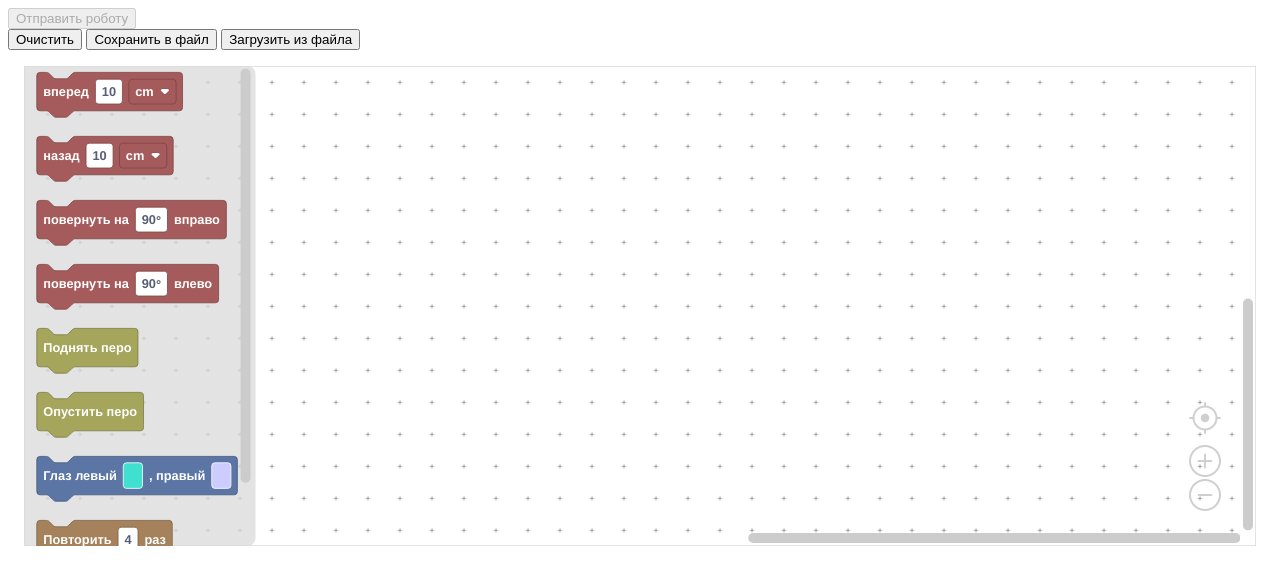
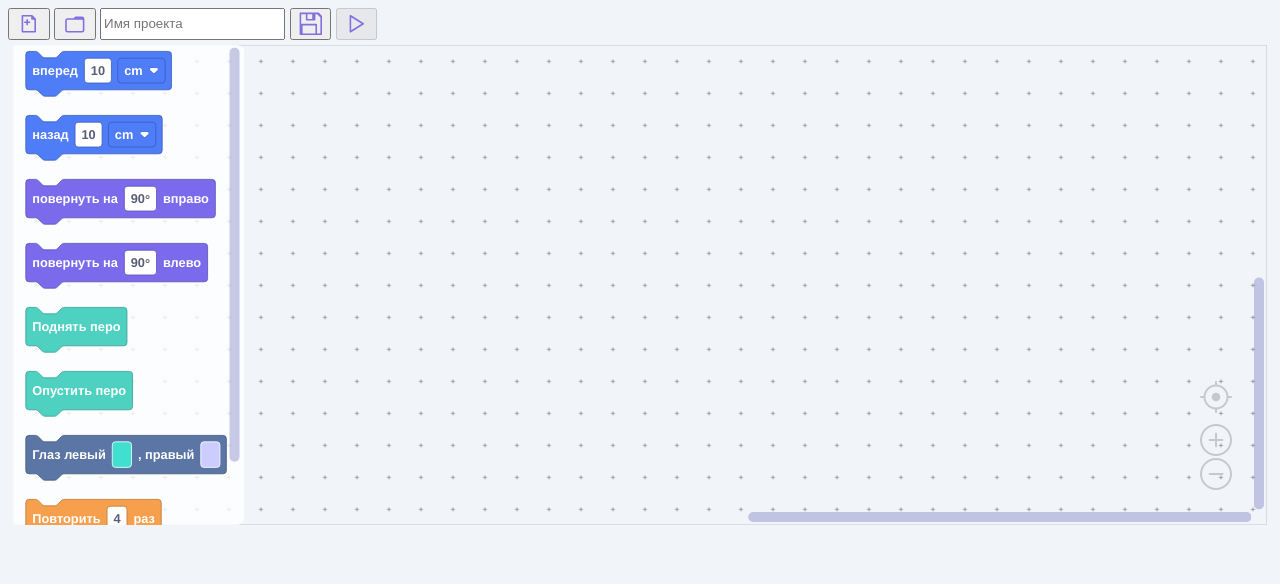
Before and after one commit to dsp-0/TurtleWeb, a plain HTML site: page ide/index.html in a window 1280 px wide. Drawn offline with Linux system fonts and the light colour scheme.

Commit message:
New colors, new buttons, new concept New favicon.png
(cherry picked from commit 7a8aec4c948bbd18b92c34c41a40511211ce0848)

```diff
--- a/ide/blockly.js
+++ b/ide/blockly.js
@@ -48,7 +48,7 @@
     ],
     "previousStatement": null,
     "nextStatement": null,
-    "colour": 0
+  "colour": "#4F7CF7"
   },
   {
     "type": "back",
@@ -84,7 +84,7 @@
     ],
     "previousStatement": null,
     "nextStatement": null,
-    "colour": 0
+  "colour": "#4F7CF7"
   },
   {
     "type": "feather_up",
@@ -99,7 +99,7 @@
     ],
     "previousStatement": null,
     "nextStatement": null,
-    "colour": 60
+  "colour": "#4ED1C1"
   },
   {
     "type": "feather_down",
@@ -114,7 +114,7 @@
     ],
     "previousStatement": null,
     "nextStatement": null,
-    "colour": 60
+  "colour": "#4ED1C1"
   },
   {
     "type": 'eyes',
@@ -161,7 +161,7 @@
     ],
     "previousStatement": null,
     "nextStatement": null,
-    "colour": 0
+  "colour": "#7C6AED"
   },
   {
     "type": "left",
@@ -183,7 +183,7 @@
     ],
     "previousStatement": null,
     "nextStatement": null,
-    "colour": 0
+  "colour": "#7C6AED"
   },
   {
     type: "repeat",
@@ -207,7 +207,7 @@
     ],
     "previousStatement": null,
     "nextStatement": null,
-    "colour": 32
+    "colour": "#F6A04D"
   },
 
 ]);
@@ -369,6 +369,15 @@
 		drag: true,
 		wheel: true,
 	},
+  theme: {
+    componentStyles : {
+      workspaceBackgroundColour: "#F1F4F9",
+      toolboxBackgroundColour: "#FFFFFF",
+      flyoutBackgroundColour: "#FFFFFF",
+      scrollbarColour: "#5050B0",
+      scrollbarOpacity: 0.3,
+    }
+  },
 });
 
 progBuf=new Uint16Array(0);
--- a/ide/index.html
+++ b/ide/index.html
@@ -4,6 +4,7 @@
     <title>Turtle control</title>
     <meta http-equiv="Content-Security-Policy" content="script-src 'self';">
     <meta charset="utf-8" />
+    <link rel="icon" type="image/png" href="/favicon.png" />
     <script src="./blockly/blockly_compressed.js"></script>
     <script src="./blockly/blocks_compressed.js"></script>
     <script src="./blockly/msg/ru.js"></script>
@@ -11,7 +12,7 @@
     <script src="./blockly/colorfield.js"></script>
     <style>
       body {
-        background-color: #fff;
+        background-color: #F1F4F9;
         font-family: sans-serif;
       }
       h1 {
@@ -19,17 +20,56 @@
         font-size: 140%;
       }
       .demo {
-        padding: 1rem;
+        padding: 0.3rem;
       }
     </style>
   </head>
   <body>
-    <button id="clickme">Отправить роботу</button>
-	<br>
-	<button id="clear-workspace" data-t="workspace-clear">Очистить</button>
-	<input id="file-input" type="file" style="display: none;">
-	<button id="save-to-file" data-t="workspace-save">Сохранить в файл</button>
-	<button id="load-from-file" data-t="workspace-load">Загрузить из файла</button>
+    <svg xmlns="http://www.w3.org/2000/svg" style="display: none;" >
+      <!-- Определение символов -->
+      <symbol id="new-project" viewBox="0 0 32 32" fill="transparent"  stroke="#8070E0" stroke-width="2" stroke-linecap="round" stroke-linejoin="round">
+        <path d="M20 6L24 10V26H8V6ZV10H24M11 14h6M14 11v6"/>
+      </symbol>
+
+      <symbol id="open-project" viewBox="0 0 32 32" fill="transparent"  stroke="#8070E0" stroke-width="2" stroke-linecap="round" stroke-linejoin="round">
+        <path d="M5 12q0 -2 2 -2H25q2 0 2 2V24q0 2 -2 2H7q-2 0 -2 -2Zm2 -2H15L17 8H25q2 0 2 2v1"/>
+        <!-- Стрелка открытия (отраженная) -->
+<!--        <path d="M13 18L16 15L19 18"/>
+        <line x1="16" y1="15" x2="16" y2="21"/>
+-->
+      </symbol>
+      <symbol id="save-project" viewBox="0 0 32 32" fill="transparent"  stroke="#8070E0" stroke-width="2" stroke-linecap="round" stroke-linejoin="round">
+        <path d="m25.5 3 h-22.5 v26 h26 v-22.5 z m-1.2 0 l4.5 4.5 m-18 -4.5 v8 h8 v-8m2 0 v8h-2 m4 18 v-12 h-18 v12 "/>
+      </symbol>
+
+      <symbol id="run-program" viewBox="0 0 32 32" fill="transparent"  stroke="#8070E0" stroke-width="2" stroke-linecap="round" stroke-linejoin="round">
+        <path d="m8 6l16 10l-16 10z"/>
+      </symbol>
+    </svg>
+    <div style="container-type: size; height: 2rem;">
+      <button id="clear-workspace" data-t="workspace-clear" title="Новый проект" style="vertical-align: top;">
+        <svg style="width: 80cqh; height: 80cqh; vertical-align: middle;">
+          <use href="#new-project"/>
+        </svg>
+      </button>
+      <button id="load-from-file" data-t="workspace-load" title="Загрузить из файла" style="vertical-align: top;">
+        <svg  style="width: 80cqh; height: 80cqh; vertical-align: middle;">
+          <use href="#open-project"/>
+        </svg>
+      </button>
+      <input id="file-input" type="file" style="display: none;"/>
+      <input id="project-name" type="text" minlength="16" maxlenght="32"  placeholder="Имя проекта" style="vertical-align: top; line-height: 80cqh;"/>
+      <button id="save-to-file" data-t="workspace-save" title="Сохранить в файл" style="vertical-align: top;">
+        <svg  style="width: 80cqh; height: 80cqh; vertical-align: middle;">
+          <use href="#save-project"/>
+        </svg>
+      </button>
+      <button id="clickme" title="Отправить роботу" style="vertical-align: top;">
+        <svg  style="width: 80cqh; height: 80cqh; vertical-align: middle;">
+          <use href="#run-program"/>
+        </svg>
+      </button>
+    </div>
 <!--    <p>Currently selected bluetooth device: <strong id="device-name"></strong></p>
 -->
     <div class="demo">
```
Also changed, not shown: favicon.png (added).
